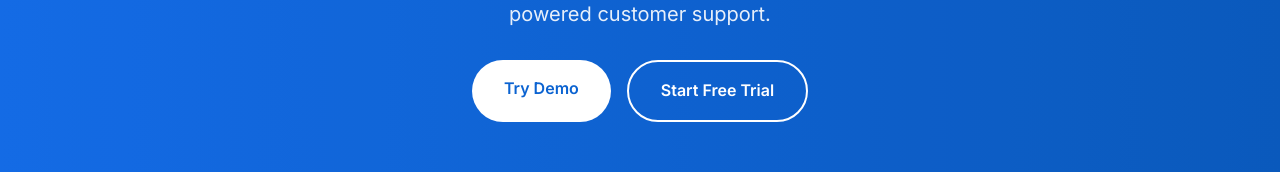
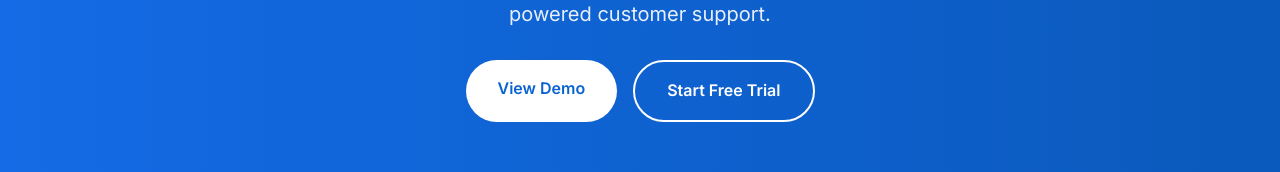
Before and after one commit to cabecaturbo/netiawebsite, a Next.js app: page /features in a window 1280 px wide. Shown: the part 3023-3195 px from the top of the page. Built offline with nearby package versions, Linux system fonts and the light colour scheme.

Commit message:
Change 'Try Demo' to 'View Demo' on features page
- Updated button text from 'Try Demo' to 'View Demo'
- More appropriate language for the demo experience
- Better user expectation about what the button does
- Improved clarity for users

```diff
--- a/app/features/page.tsx
+++ b/app/features/page.tsx
@@ -256,7 +256,7 @@ app.post('/webhook', async (req, res) => {
                 href="/demo"
                 className="px-8 py-4 bg-white text-primary-600 rounded-full font-semibold hover:bg-gray-100 transition-all duration-300 hover-lift btn-enhanced"
               >
-                Try Demo
+                View Demo
               </a>
               <a
                 href="/signup/starter"
```
